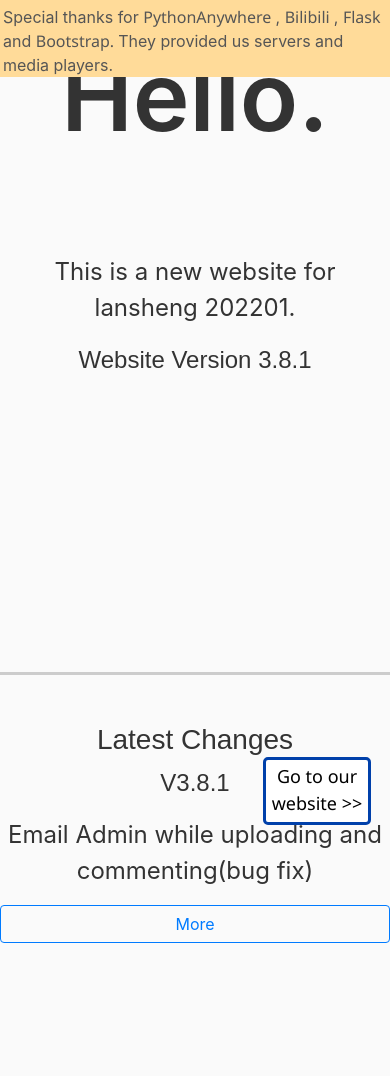
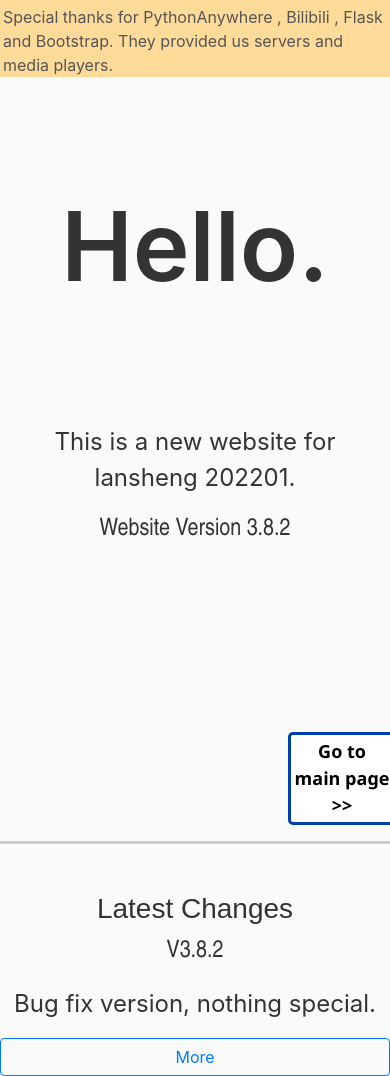
Before and after one commit to andyzhouty/lsfd202201v3, a Flask app: page / in a window 390 px wide. Before the commit the page ends 943 px from the top, so only its background shows below. Run offline with Flask 2, Linux system fonts and the light colour scheme; parts of the project's set-up code (start-up, migrations or seed data) failed here and were passed over; some libraries are stand-ins or nearby versions.

Commit message:
Fix bugs

```diff
--- a/lsfd202201/blueprints/comments.py
+++ b/lsfd202201/blueprints/comments.py
@@ -1,8 +1,8 @@
 from ..emails import send_email
 from ..models import Comment, db
 from ..forms import CommentForm
-from flask import (Blueprint, flash, redirect, render_template,
-                   url_for, current_app)
+from flask import (Blueprint, flash, render_template,
+                   current_app)
 
 comment_bp = Blueprint('comments', __name__)
 
@@ -23,6 +23,6 @@ def comment():
             template="comments/comment_notification",
             **dict(author=author, content=body)
         )
-        flash('Your idea has been sent to the admins!')
+        flash('Your idea has been sent to the admins!', "success")
     comments = Comment.query.order_by(Comment.timestamp.desc()).all()
     return render_template('comments/comments.html', form=form, comments=comments)  # noqa
--- a/lsfd202201/static/css/index_desktop.css
+++ b/lsfd202201/static/css/index_desktop.css
@@ -16,13 +16,31 @@
         font-size: 48px;
         font-family: "Segoe UI Semibold", sans-serif;
     }
-    #index {
-        height: 100%;
-    }
+
 
     p {
         font-size: 24px;
         text-align: center;
+    }
+
+    a:hover {
+        font-family: "Segoe UI Semibold", sans-serif;
+        text-decoration: none;
+    }
+
+    a:active {
+        font-family: "Segoe UI Semibold", sans-serif;
+        text-decoration: underline;
+    }
+
+    a:visited {
+        font-family: "Segoe UI", sans-serif;
+        text-decoration: underline;
+    }
+
+
+    #index {
+        height: 100%;
     }
 
     p#new {
@@ -72,6 +90,7 @@
         right: 1em;
         overflow: visible;
     }
+
     a.thank {
         color: darkblue;
         text-decoration: none;
@@ -80,7 +99,12 @@
     a.thank:hover, a.thank:active {
         text-decoration: underline;
     }
+
     p.version {
         font-family: 'Segoe UI Light', sans-serif;
     }
+
+    p.display-1 {
+        margin-bottom: 150px;
+    }
 }
--- a/lsfd202201/static/css/index_fonts.css
+++ b/lsfd202201/static/css/index_fonts.css
@@ -6,33 +6,7 @@ h1, h2, h3, h4 {
     font-family: "Segoe UI Semibold", sans-serif;
 }
 
-p.light {
-    font-family: "Segoe UI light", sans-serif;
-}
 
-p.bold {
-    font-family: "Segoe UI Semibold", sans-serif;
-}
-
-a {
-    font-family: "Segoe UI", sans-serif;
-    text-decoration: none;
-}
-
-a:hover {
-    font-family: "Segoe UI Semibold", sans-serif;
-    text-decoration: none;
-}
-
-a:active {
-    font-family: "Segoe UI Semibold", sans-serif;
-    text-decoration: underline;
-}
-
-a:visited {
-    font-family: "Segoe UI", sans-serif;
-    text-decoration: underline;
-}
 
 .u {
     text-decoration: underline;
--- a/lsfd202201/static/css/index_mobile.css
+++ b/lsfd202201/static/css/index_mobile.css
@@ -3,11 +3,6 @@
         background-color: white;
         font-family: "Segoe UI", Tahoma, Geneva, Verdana, sans-serif;
         color: black;
-    }
-    h1 {
-        text-align: center;
-        font-size: 48px;
-        font-family: "Segoe UI Semibold", sans-serif;
     }
 
     h3 {
@@ -15,18 +10,24 @@
         font-size: 48px;
         font-family: "Segoe UI Semibold", sans-serif;
     }
-    #index {
-        height: 80%;
-    }
 
     p {
         font-size: 24px;
         text-align: center;
     }
 
+    p#mob-full-screen {
+        height: 100%;
+    }
+
+    #index {
+        height: 100%;
+    }
+
     a#link {
         color: black;
         text-decoration: none;
+        font-weight: bolder;
         font-family: "Segoe UI", sans-serif;
     }
 
@@ -54,23 +55,24 @@
     }
 
     div#button {
+        overflow: visible;
         max-width: 6em;
         min-height: 8%;
         height: auto;
-        background-color: white;
-        text-align: center;
-        border-radius: 5px;
-        border-style: solid;
-        border-color: #0040aa;
-        font-size: 18px;
         margin: 1px;
         padding: 3px;
         float: right;
         position: fixed;
         bottom: 1em;
-        right: 1em;
-        overflow: visible;
+        right: -7px;
+        background-color: white;
+        border-radius: 5px;
+        border-style: solid;
+        border-color: #0040aa;
+        text-align: center;
+        font-size: 18px;
     }
+
     a.thank {
         color: #555555;
         text-decoration: none;
@@ -79,4 +81,15 @@
     a.thank:hover, a.thank:active {
         text-decoration: underline;
     }
+
+    p.version {
+        font-family: "Segoe UI Light", "Calibri Light", "Microsoft YaHei Light",
+        "Arial Narrow", sans-serif;
+    }
+
+    p.display-1 {
+        font-weight: bolder;
+        margin-bottom: 120px;
+        margin-top: 150px;
+    }
 }
--- a/lsfd202201/static/css/main_mobile.css
+++ b/lsfd202201/static/css/main_mobile.css
@@ -38,7 +38,7 @@
         padding: 3px;
         letter-spacing: 0.1em;
         line-height: 1.5em;
-        font-size: 1.2em;
+        font-size: 1.1em;
     }
 
     footer {
--- a/lsfd202201/templates/admin/admin.html
+++ b/lsfd202201/templates/admin/admin.html
@@ -27,9 +27,6 @@
                 <p style="text-indent: 2em">
                     {{ article.content[:50] }} ...
                 </p>
-                <p>
-                    id: {{ article.id }}
-                </p>
             </li>
         {% endfor %}
     </ul>
--- a/lsfd202201/templates/admin/admin_login.html
+++ b/lsfd202201/templates/admin/admin_login.html
@@ -1,5 +1,7 @@
 {% extends 'base.html' %}
 {% from 'bootstrap/form.html' import render_form %}
 {% block page_content %}
-    {{ render_form(form, action=url_for('admin.admin')) }}
+    <div class="container">
+        {{ render_form(form, action=url_for('admin.admin')) }}
+    </div>
 {% endblock %}
--- a/lsfd202201/templates/admin/comments.html
+++ b/lsfd202201/templates/admin/comments.html
@@ -22,9 +22,6 @@
                 <p style="text-indent: 2em">
                     {{ comment.body[:50] }} ...
                 </p>
-                <p>
-                    id: {{ comment.id }}
-                </p>
             </li>
         {% endfor %}
     </ul>
--- a/lsfd202201/templates/main/index.html
+++ b/lsfd202201/templates/main/index.html
@@ -29,21 +29,12 @@
         })
     </script>
     <style>
-        p.version {
-            font-family: 'Segoe UI Light', sans-serif;
-        }
 
-        div#latest {
-            text-align: center;
-        }
-        p.display-1 {
-            font-weight: 500;
-            margin-bottom: 100px;
-        }
     </style>
 </head>
 <body>
 <div class="container-fliud" style="background-color: #fafafa;color: #333333; ">
+    <div id="mob-full-screen">
         <div id="message">
             <div id="message-content">
                 Special thanks for
@@ -56,14 +47,16 @@
                 <a class="thank" href="https://flask.pocoo.org" target="_blank">
                     Flask
                 </a>
-            and <a class="thank" href="https://getbootstrap.com/" target="_blank">
+                and
+                <a class="thank" href="https://getbootstrap.com/" target="_blank">
                     Bootstrap.
                 </a>
                 They provided us servers and media players.
                 <div id="button">
                     <a id="link" href="{{ url_for('main.main') }}">
-                    Go to our website &gt&gt
+                        Go to main page &gt;&gt;
                     </a>
+                </div>
             </div>
         </div>
     </div>
@@ -72,13 +65,13 @@
             Hello.
         </p>
         <p id="kf2">This is a new website for lansheng 202201.</p>
-        <p class="version" id="kf3">Website Version 3.8.1</p>
+        <p class="version" id="kf3">Website Version 3.8.2</p>
     </div>
     <br><br>
     <div id="latest">
         <h3>Latest Changes</h3>
-        <p class="version">V3.8.1</p>
-        <p>Email Admin while uploading and commenting(bug fix)</p>
+        <p class="version">V3.8.2</p>
+        <p>Bug fix version, nothing special.</p>
     </div>
     <button id="more" onclick="showAll()" class="btn btn-outline-primary btn-block">
         More
```
Also changed, not shown: lsfd202201/blueprints/admin.py (+5 -2 lines), lsfd202201/models.py (+5 -2 lines), lsfd202201/settings.py (+5 -5 lines), README.md, README_zh.md. Lines whose indentation alone changed are shown as unchanged.
